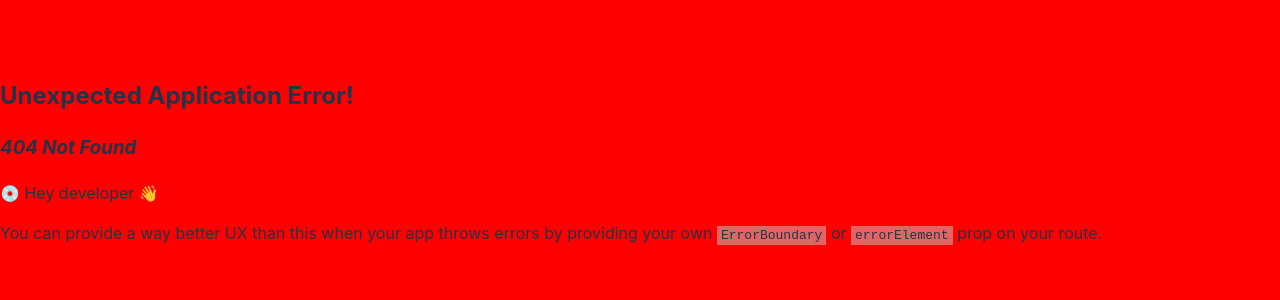
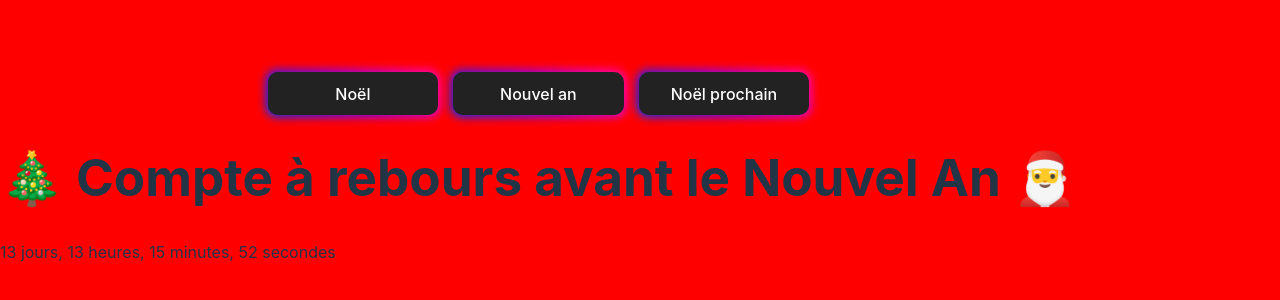
Before and after one commit to ryandecian/ChristmasDay, a React (Vite) app: page /page-new-year in a window 1280 px wide. Before the commit this address had no page. Shown: the part 240-540 px from the top of the page. Built offline with nearby package versions, Linux system fonts and the light colour scheme.

Commit message:
Code page NewYear ok

```diff
--- a/src/App.css
+++ b/src/App.css
@@ -1,3 +1,10 @@
 body {
   background-color: red;
 }
+
+.App {
+  display: flex;
+  flex-direction: column;
+  justify-content: start;
+  align-items: center;
+}
--- a/src/App.tsx
+++ b/src/App.tsx
@@ -4,10 +4,10 @@ import Nav from "./components/Nav";
 
 function App() {
   return (
-    <>
+    <div className="App">
        <Nav />
        <Outlet />
-    </>
+    </div>
   )
 }
 
--- a/src/components/Nav.css
+++ b/src/components/Nav.css
@@ -1,3 +1,10 @@
+nav {
+    display: grid;
+    grid-template-columns: 1fr 1fr 1fr;
+    gap: 15px;
+    text-align: center;
+}
+
 .NavLink {
     padding: 0.6em 2em;
     border: none;
--- a/src/components/Nav.tsx
+++ b/src/components/Nav.tsx
@@ -4,12 +4,11 @@ import "./Nav.css"
 
 function Nav() {
     return (
-        <>
-        <button>Noël</button>
-        <button>Nouvel an</button>
-        <button>Noël prochain</button>
+        <nav>
         <Link to="/" className="NavLink">Noël</Link>
-        </>
+        <Link to="/page-new-year" className="NavLink">Nouvel an</Link>
+        <Link to="/" className="NavLink">Noël prochain</Link>
+        </nav>
     )
 }
 
--- a/src/main.tsx
+++ b/src/main.tsx
@@ -3,6 +3,7 @@ import { RouterProvider, createBrowserRouter } from 'react-router-dom'
 import './index.css'
 import App from './App.tsx'
 import PageChristmasDay from './pages/PageChristmasDay.tsx'
+import PageNewYear from './pages/PageNewYear.tsx'
 
 const router =  createBrowserRouter([
   {
@@ -11,6 +12,10 @@ const router =  createBrowserRouter([
       {
         path: "/",
         element: <PageChristmasDay />,
+      },
+      {
+        path: "/page-new-year",
+        element: <PageNewYear />,
       },
     ],
   },
--- a/src/pages/PageChristmasDay.css
+++ b/src/pages/PageChristmasDay.css
@@ -6,5 +6,6 @@
     text-align: center;
     font-size: 2rem;
     margin-top: 50px;
-    height: 100vh;
+    width: 100%;
+    height: 100%;
 }
--- a/src/pages/PageNewYear.css
+++ b/src/pages/PageNewYear.css
@@ -0,0 +1,11 @@
+.NewYear {
+    display: flex;
+    justify-content: center;
+    align-items: center;
+    flex-direction: column;
+    text-align: center;
+    font-size: 2rem;
+    margin-top: 50px;
+    width: 100%;
+    height: 100%;
+}
--- a/src/pages/PageNewYear.tsx
+++ b/src/pages/PageNewYear.tsx
@@ -0,0 +1,47 @@
+import { useEffect, useState } from 'react';
+import "./PageChristmasDay.css"
+
+function PageNewYear() {
+  const calculateTimeDay = () => {
+    const now = new Date(); //Donne la date d'aujourd'hui (Mois, Jour, Année, Heure, Min, Sec)
+    //sans arguments. Si argument entre () c'est pour indiquer une date.
+    const christmas = new Date(now.getFullYear(), 11, 31);
+    //getFullYear() permet de récupérer juste l'année en nomber. Jamais d'argument en ()
+    if (now > christmas) christmas.setFullYear(now.getFullYear() + 1);
+    // Noël suivant si passé : setFullYear() permet de modifier ou définir une date
+    //a partir dune const qui possède une date. Il prend max 3 arguments dans l'ordre :
+    //Année, Mois, Jours.
+
+    const difference = christmas.getTime() - now.getTime();
+    //Retourne le nombre de millisecondes entre maintenant et noel.
+
+    return {
+      days: Math.floor(difference / (1000 * 60 * 60 * 24)),
+      hours: Math.floor((difference / (1000 * 60 * 60)) % 24),
+      minutes: Math.floor((difference / (1000 * 60)) % 60),
+      seconds: Math.floor((difference / 1000) % 60),
+    };
+  };
+
+  const [timeDay, setTimeDay] = useState(calculateTimeDay());
+
+  useEffect(() => {
+    const timer = setInterval(() => {
+      setTimeDay(calculateTimeDay());
+    }, 1000);
+    return () => clearInterval(timer); // Nettoyer le timer
+  }, []);
+ //setInterval() Exécution d'une fonction a interval régulier en milisecond.
+
+  return (
+    <div className="NewYear">
+      <h1>🎄 Compte à rebours avant le Nouvel An 🎅</h1>
+      <p>
+        {timeDay.days} jours, {timeDay.hours} heures, {timeDay.minutes} minutes, {timeDay.seconds} secondes
+      </p>
+      <div></div>
+    </div>
+  );
+};
+
+export default PageNewYear;
```
